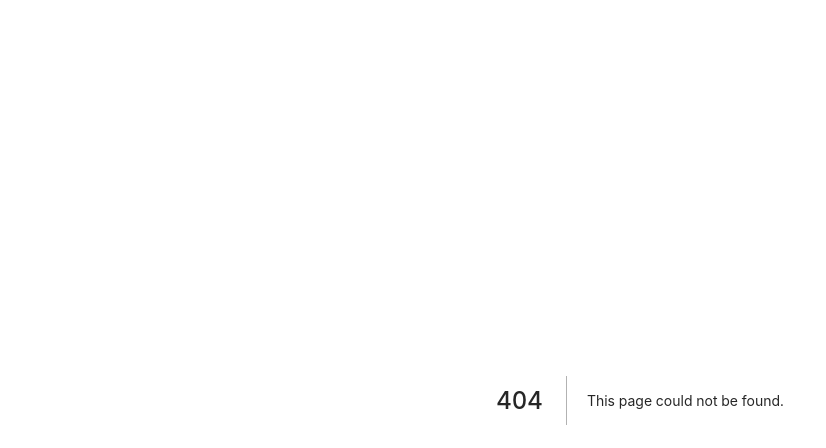
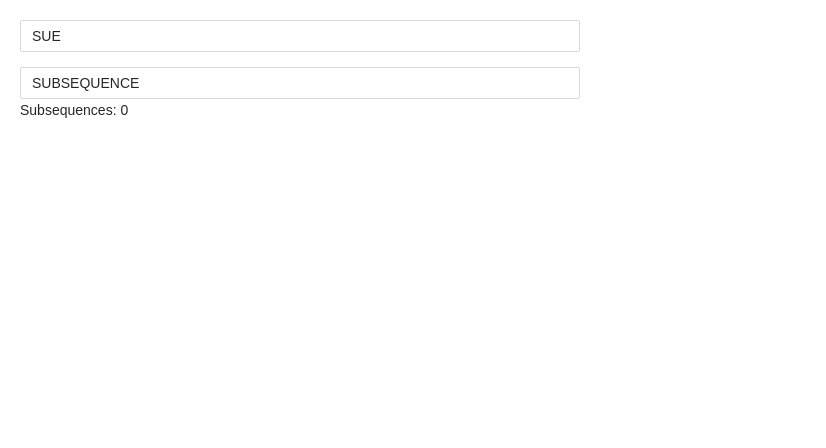
Before and after one commit to brunojkurt/my-lab, a Next.js app: page /chars_subsequence in a window 1280 px wide. Before the commit this address had no page. Shown: the top 448 px of the page, without its empty margins (0-826 px from the left). Built offline with nearby package versions, Linux system fonts and the light colour scheme; a web font is replaced by a local one.

Commit message:
creating subsequence logic (unfinished)

```diff
--- /dev/null
+++ b/pages/chars_subsequence.jsx
@@ -0,0 +1,63 @@
+import { useState, useEffect } from 'react'
+import { Input } from 'antd'
+import styled from 'styled-components'
+
+const Container = styled.div`
+  display: flex;
+  flex-direction: column;
+  padding: 20px;
+  max-width: 600px;
+`
+
+const CharsSubsequence = () => {
+  const [state, setState] = useState({
+    pattern: 'SUE',
+    string: 'SUBSEQUENCE',
+    subsequences: 0
+  })
+
+  function countSubsequences(ptn, str, ptnSize, strSize) {
+    if (ptn[ptnSize - 1] === str[strSize - 1]) {
+      return 0
+    }
+  }
+
+  const getSubsequencesCount = () => {
+    const { pattern, string } = state
+    return countSubsequences(pattern, string, pattern.length, string.length)
+  }
+
+  useEffect(() => {
+    if (state.pattern.length === 3) {
+      getSubsequencesCount()
+    } else {
+      setState(state => ({
+        ...state,
+        subsequences: 0
+      }))
+    }
+  }, [state])
+
+  return (
+    <Container>
+      <Input
+        placeholder='Pattern'
+        maxLength={3}
+        value={state.pattern}
+        onChange={({ target: { value }}) => setState(state => ({ ...state, pattern: value }))}
+      />
+      {state.pattern.length !== 3 && (
+        <small style={{ color: 'red' }}>Pattern must have 3 chars</small>
+      )}
+      <Input
+        placeholder='String'
+        value={state.string}
+        style={{ marginTop: 15 }}
+        onChange={({ target: { value }}) => setState(state => ({ ...state, string: value }))}
+      />
+      {`Subsequences: ${state.subsequences}`}
+    </Container>
+  )
+}
+
+export default CharsSubsequence
--- a/pages/index.jsx
+++ b/pages/index.jsx
@@ -22,6 +22,9 @@ const Home = () => {
         <li>
           <Link href="/auto_increment_fields">auto_increment_fields</Link>
         </li>
+        <li>
+          <Link href="/chars_subsequence">chars_subsequence</Link>
+        </li>
       </ul>
     </div>
   )
```
